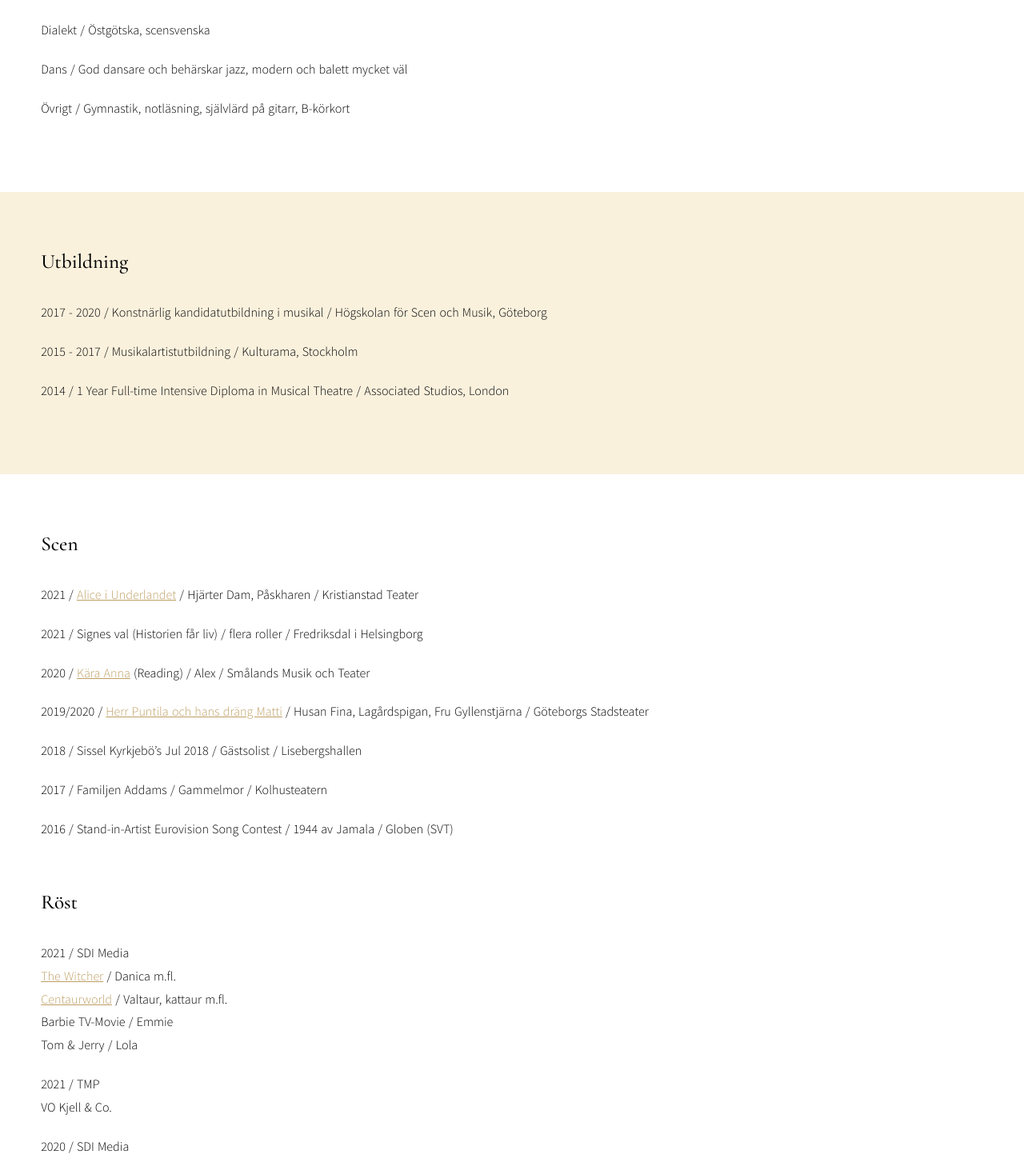
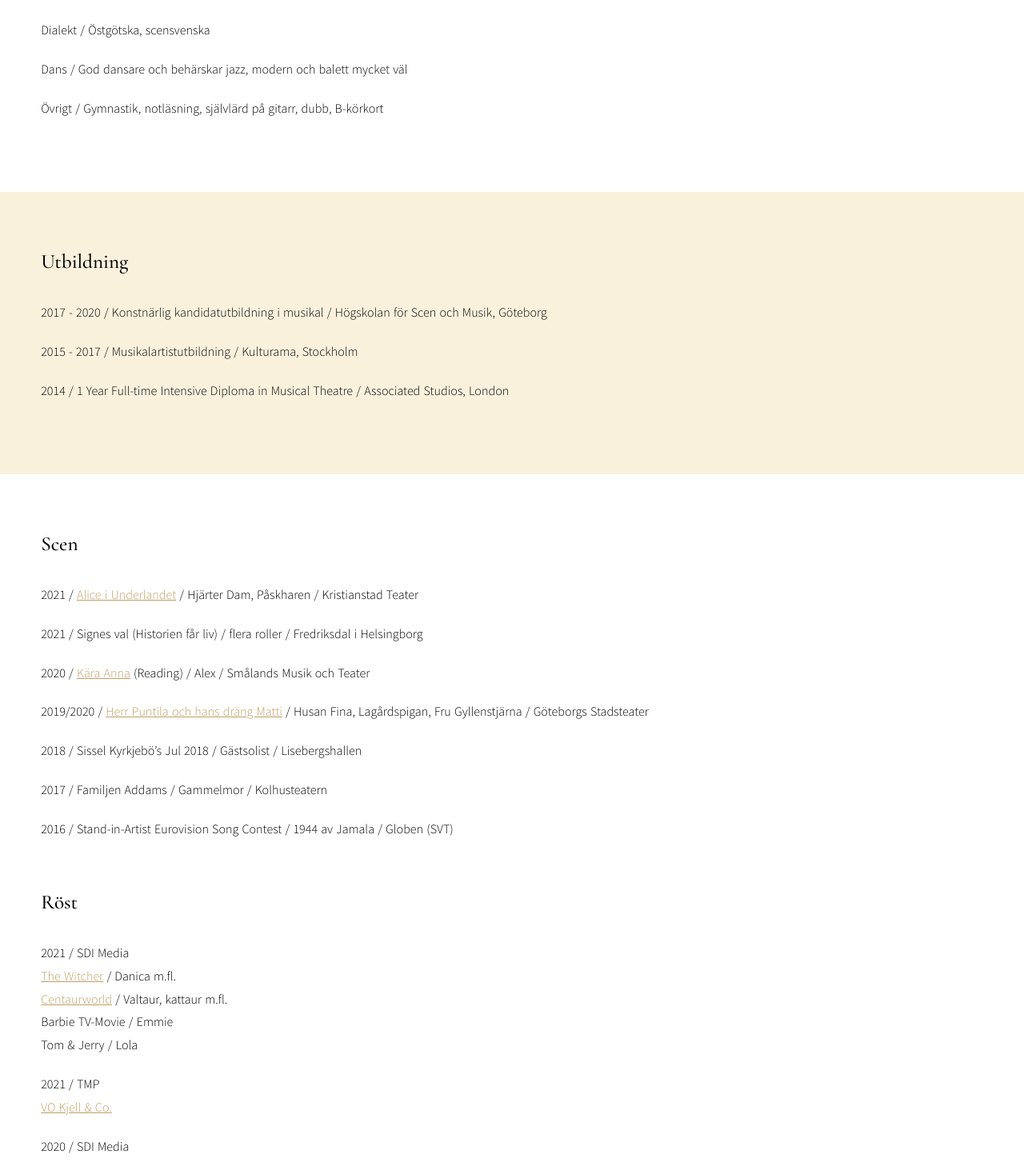
Before and after one commit to kindstrom-solutions/fridalinnell, a Nuxt app: page /cv in a window 1280 px wide. Shown: the part 1206-2659 px from the top of the page at 80% size. Built offline with nearby package versions, Linux system fonts and the light colour scheme.

Commit message:
CV-ändringar (efter hjälp med Fegga)

```diff
--- a/pages/cv.vue
+++ b/pages/cv.vue
@@ -30,7 +30,7 @@
       <p>Språk / Svenska, engelska, enklare spanska</p>
       <p>Dialekt / Östgötska, scensvenska</p>
       <p>Dans / God dansare och behärskar jazz, modern och balett mycket väl   </p>
-      <p>Övrigt / Gymnastik, notläsning, självlärd på gitarr, B-körkort</p>
+      <p>Övrigt / Gymnastik, notläsning, självlärd på gitarr, dubb, B-körkort</p>
     </div>
     <div class="cv-section">
       <h4>Utbildning</h4>
@@ -57,7 +57,7 @@
 
 
        <p> 2021 / TMP <br>
-       VO Kjell &amp; Co. </p>
+       <a href="https://www.youtube.com/watch?v=Zp1vHa00KF0&ab_channel=Kjell%26CompanySverige"> VO Kjell &amp; Co.</a> </p>
 
        <p> 2020 / SDI Media <br>
       <a href="https://se.hbonordic.com/kids/movies/onsketradet/1f10ced-013a36f3e50">The Wishmas Tree</a> / Petra </p>
```
